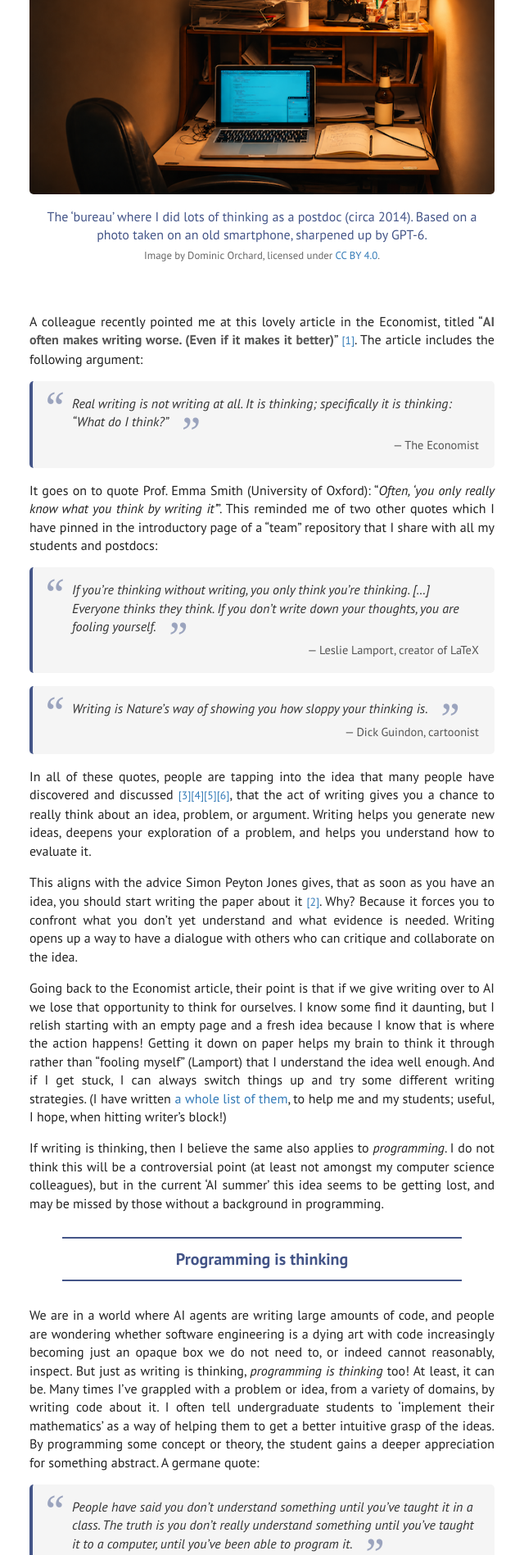
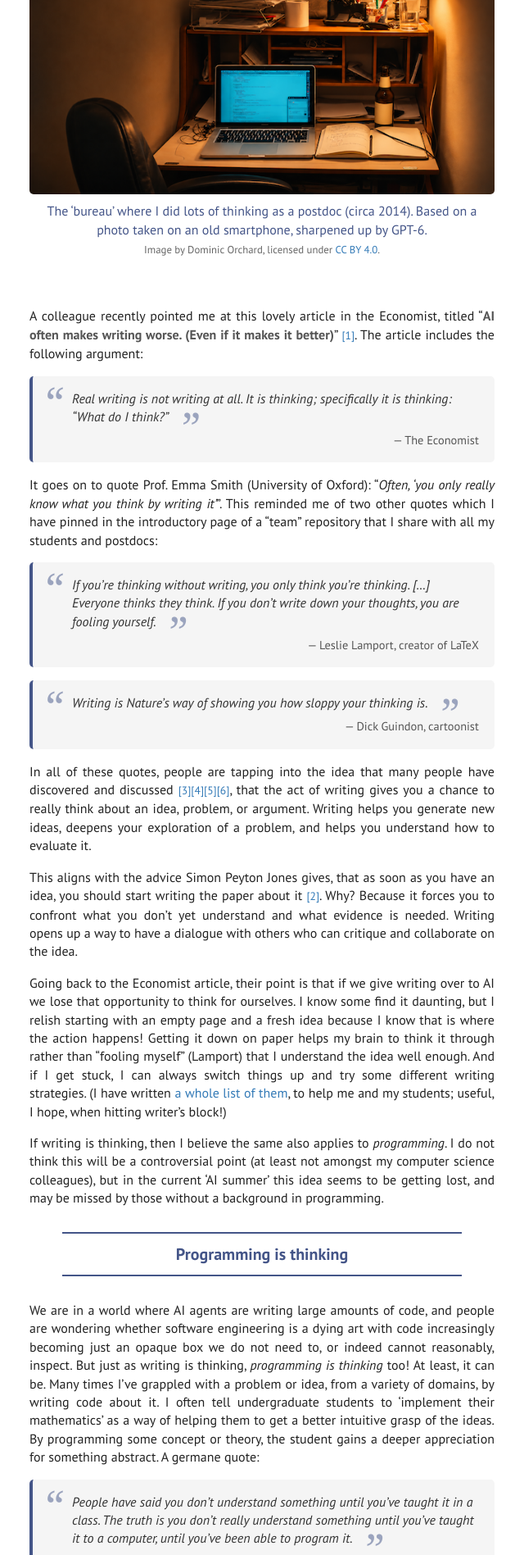
Before and after one commit to dorchard/dorchard.github.io, a Jekyll site: the page built from _blog/2026-11-18-programming-as-thinking.md, in a window 1280 px wide. Shown: the part 354-2251 px from the top of the page at 82% size, without its empty margins (320-960 px from the left). Built offline with Jekyll 4.4.1, drawn with Linux system fonts in a browser that asks for light colours; comment, search, counter and statistics services are not loaded.

Commit message:
shift bottom margin

```diff
--- a/assets/main.css
+++ b/assets/main.css
@@ -495,7 +495,7 @@ strong {
   width: 100%;
   height: auto;
   border-radius: 5px;
-  margin-bottom: 0.1em;
+  margin-bottom: -0.4em;
 }
 
 /* Caption under the banner image */
```
